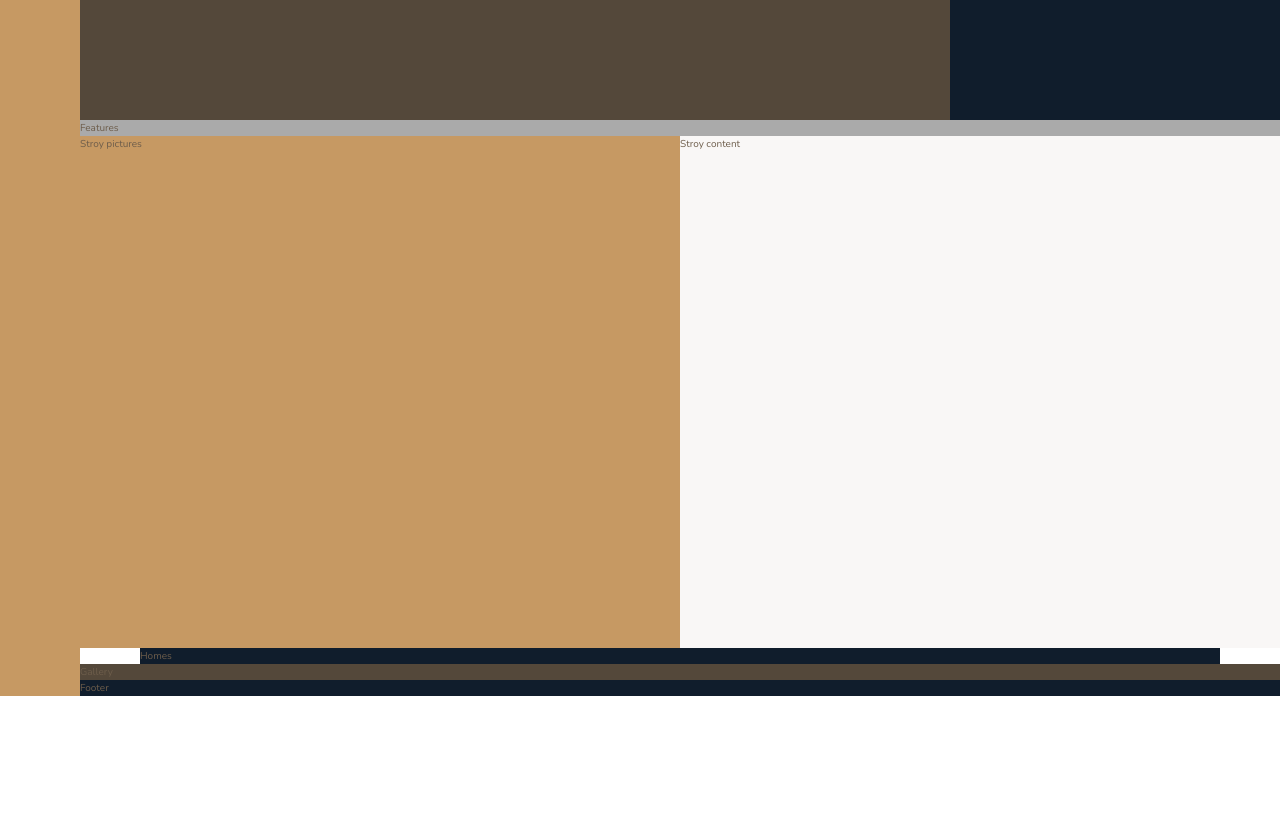
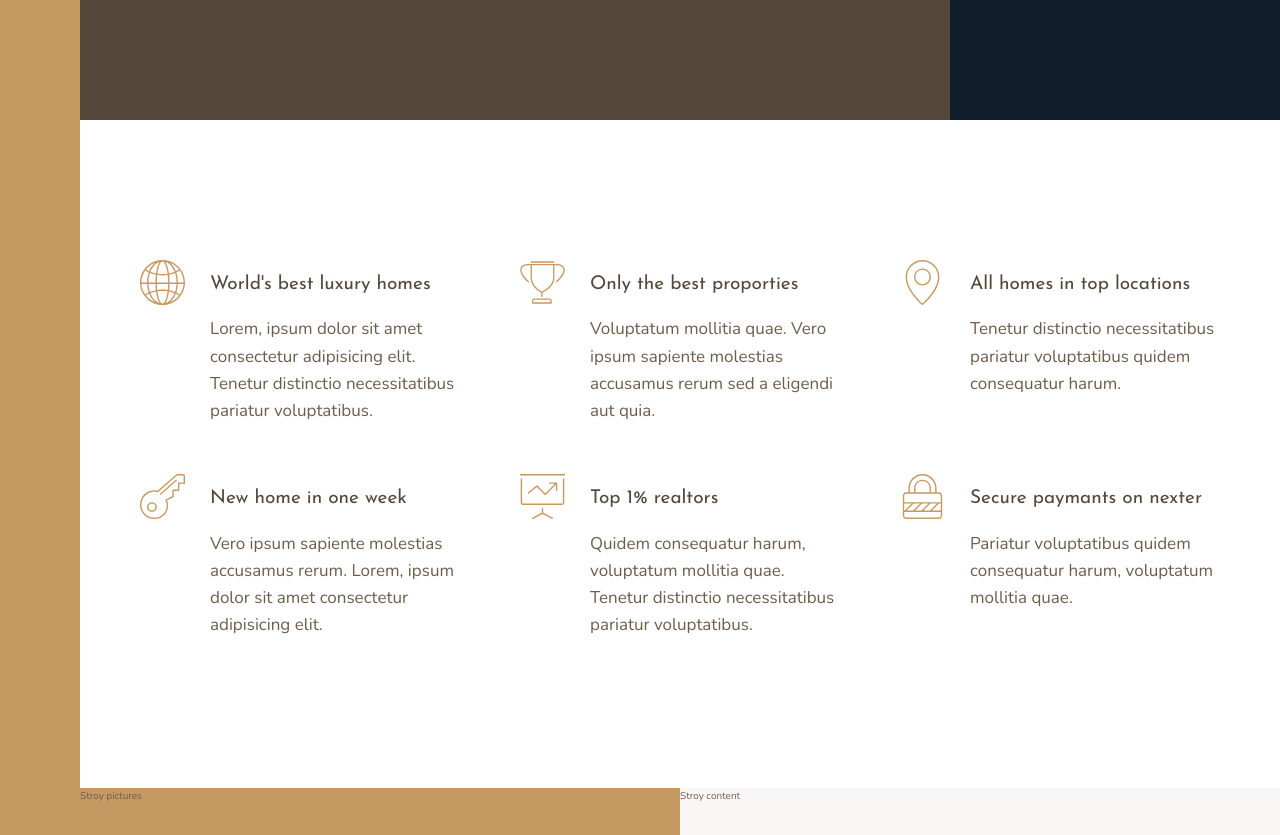
Before and after one commit to artii47/css-grid-course-project, a website: page index.html in a window 1280 px wide. Shown: the part 520-1355 px from the top of the page. Before the commit the page ends 1216 px from the top, so only its background shows below. Drawn offline with nearby package versions, Linux system fonts and the light colour scheme.

Commit message:
features section

```diff
--- a/index.html
+++ b/index.html
@@ -29,7 +29,71 @@
     </div>
 
     <section class="features">
-      Features
+      <div class="feature">
+        <svg class="feature__icon">
+          <use xlink:href="img/sprite.svg#icon-global"></use>
+        </svg>
+        <h4 class="heading-4 heading-4--dark">World's best luxury homes</h4>
+        <p class="feature__text">
+          Lorem, ipsum dolor sit amet consectetur adipisicing elit. Tenetur
+          distinctio necessitatibus pariatur voluptatibus.
+        </p>
+      </div>
+
+      <div class="feature">
+        <svg class="feature__icon">
+          <use xlink:href="img/sprite.svg#icon-trophy"></use>
+        </svg>
+        <h4 class="heading-4 heading-4--dark">Only the best proporties</h4>
+        <p class="feature__text">
+          Voluptatum mollitia quae. Vero ipsum sapiente molestias accusamus
+          rerum sed a eligendi aut quia.
+        </p>
+      </div>
+
+      <div class="feature">
+        <svg class="feature__icon">
+          <use xlink:href="img/sprite.svg#icon-map-pin"></use>
+        </svg>
+        <h4 class="heading-4 heading-4--dark">All homes in top locations</h4>
+        <p class="feature__text">
+          Tenetur distinctio necessitatibus pariatur voluptatibus quidem
+          consequatur harum.
+        </p>
+      </div>
+
+      <div class="feature">
+        <svg class="feature__icon">
+          <use xlink:href="img/sprite.svg#icon-key"></use>
+        </svg>
+        <h4 class="heading-4 heading-4--dark">New home in one week</h4>
+        <p class="feature__text">
+          Vero ipsum sapiente molestias accusamus rerum. Lorem, ipsum dolor sit
+          amet consectetur adipisicing elit.
+        </p>
+      </div>
+
+      <div class="feature">
+        <svg class="feature__icon">
+          <use xlink:href="img/sprite.svg#icon-presentation"></use>
+        </svg>
+        <h4 class="heading-4 heading-4--dark">Top 1% realtors</h4>
+        <p class="feature__text">
+          Quidem consequatur harum, voluptatum mollitia quae. Tenetur distinctio
+          necessitatibus pariatur voluptatibus.
+        </p>
+      </div>
+
+      <div class="feature">
+        <svg class="feature__icon">
+          <use xlink:href="img/sprite.svg#icon-lock"></use>
+        </svg>
+        <h4 class="heading-4 heading-4--dark">Secure paymants on nexter</h4>
+        <p class="feature__text">
+          Pariatur voluptatibus quidem consequatur harum, voluptatum mollitia
+          quae.
+        </p>
+      </div>
     </section>
 
     <div class="story__pictures">
--- a/sass/_base.scss
+++ b/sass/_base.scss
@@ -34,7 +34,7 @@ body{
   line-height: 1.6;
 }
 
-.container{
+.container {
   display: grid;
   grid-template-rows: 80vh min-content 40vw repeat(3, min-content);
   grid-template-columns: [sidebar-start] 8rem [sidebar-end full-start] minmax(6rem, 1fr) [center-start] repeat(8, [col-start] minmax(min-content, 14rem) [col-end]) [center-end] minmax(6rem, 1fr) [full-end];
--- a/sass/_features.scss
+++ b/sass/_features.scss
@@ -1,5 +1,33 @@
 .features{
-  background-color: $color-grey-light-2;
+  grid-column: center-start/center-end;
 
-  grid-column: full-start/full-end;
+  margin: 15rem 0;
+
+  display: grid;
+  //grid-template-columns: repeat(3, 1fr);
+  grid-template-columns: repeat(auto-fit, minmax(25rem, 1fr));
+  grid-gap: 6rem;
+  align-items: start;
 }
+
+.feature{
+  display: grid;
+  grid-template-columns: min-content 1fr;
+  grid-row-gap: 1.5rem;
+  grid-column-gap: 2.5rem;
+
+
+  &__text{
+    font-size: 1.7rem;
+  }
+
+  &__icon{
+    fill: $color-primary;
+    width: 4.5rem;
+    height: 4.5rem;
+    grid-row: 1/ span 2 ;
+    transform: translateY(-1rem);
+  }
+
+
+}
--- a/sass/_typography.scss
+++ b/sass/_typography.scss
@@ -0,0 +1,25 @@
+%heading {
+  font-family: $font-display;
+  font-weight: 400;
+}
+
+.heading-1 {
+  @extend %heading;
+}
+.heading-2 {
+  @extend %heading;
+}
+.heading-3 {
+  @extend %heading;
+}
+.heading-4 {
+  @extend %heading;
+  font-size: 1.9rem;
+
+  &--light{
+    color: $color-grey-light-1;
+  }
+  &--dark {
+    color: $color-grey-dark-1;
+  }
+}
```
Also changed, not shown: css/style.css.
